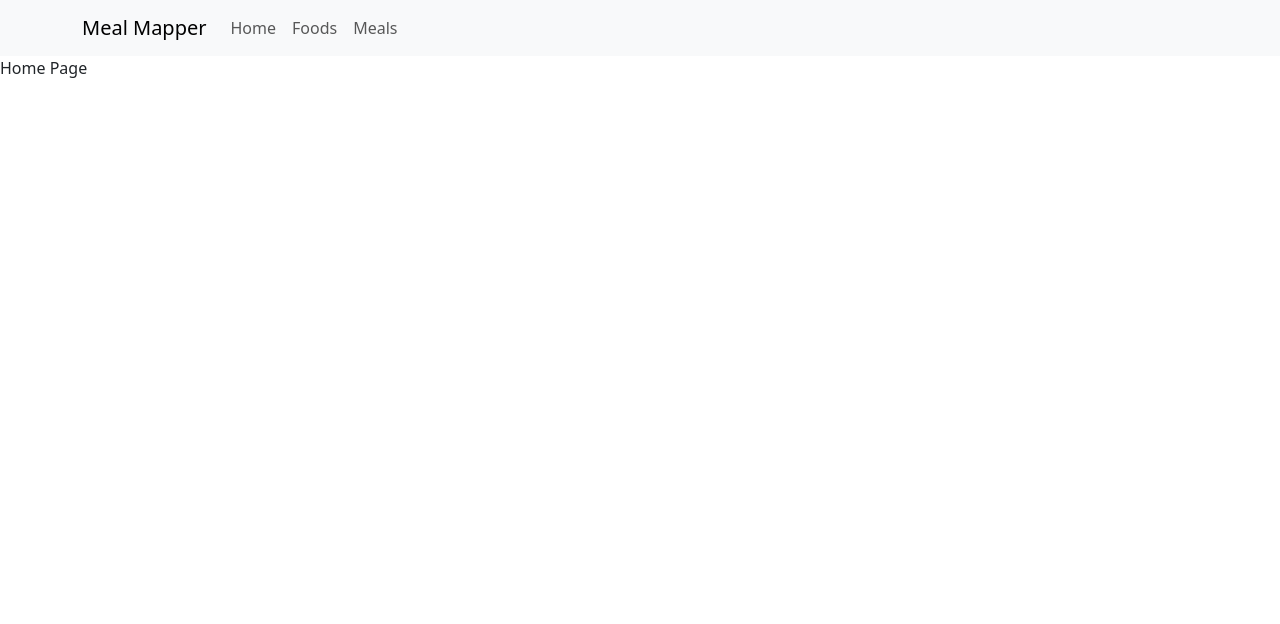
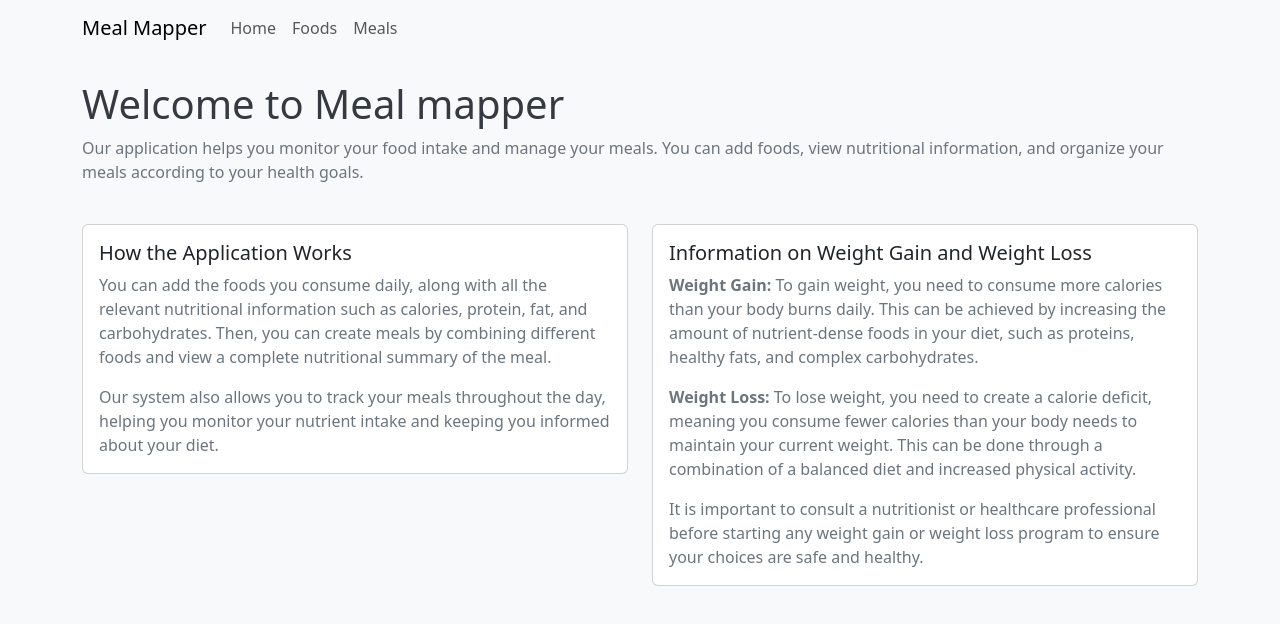
Before and after one commit to willgkm/meal-mapper, a React (Vite) app in the folder frontend/meal-mapper/: page / in a window 1280 px wide. Shown: the top 624 px of the page. Built offline with nearby package versions, Linux system fonts and the light colour scheme.

Commit message:
creating the homepage

```diff
--- a/frontend/meal-mapper/src/App.tsx
+++ b/frontend/meal-mapper/src/App.tsx
@@ -7,6 +7,7 @@ import Foods from './pages/food/foods';
 import Meals from './pages/meal/meals';
 import FoodForm from './pages/food/food-form/foods-form';
 import MealForm from './pages/meal/meal-form/meal-form';
+import HomePage from './pages/home/homepage';
 
 function App() {
 
@@ -16,7 +17,7 @@ function App() {
       <Header />
       <main>
         <Routes>
-          <Route path="/" element={<div>Home Page</div>} />
+          <Route path="/" element={<HomePage/>} />
           <Route path="/food" element={<Foods />} />
           <Route path="/food/new" element={<FoodForm />} />
           <Route path="/food/:id" element={<FoodForm />} />
--- /dev/null
+++ b/frontend/meal-mapper/src/pages/home/homepage.tsx
@@ -0,0 +1,51 @@
+import { Container, Row, Col, Card } from 'react-bootstrap';
+import './style.css'
+
+export default function HomePage() {
+  return (
+<Container className="my-4">
+      <Row className="mb-4">
+        <Col>
+          <h1>Welcome to Meal mapper</h1>
+          <p>
+            Our application helps you monitor your food intake and manage your meals. You can add foods, view nutritional information, and organize your meals according to your health goals.
+          </p>
+        </Col>
+      </Row>
+
+      <Row>
+        <Col md={6}>
+          <Card className="mb-4">
+            <Card.Body>
+              <Card.Title>How the Application Works</Card.Title>
+              <Card.Text>
+                You can add the foods you consume daily, along with all the relevant nutritional information such as calories, protein, fat, and carbohydrates.
+                Then, you can create meals by combining different foods and view a complete nutritional summary of the meal.
+              </Card.Text>
+              <Card.Text>
+                Our system also allows you to track your meals throughout the day, helping you monitor your nutrient intake and keeping you informed about your diet.
+              </Card.Text>
+            </Card.Body>
+          </Card>
+        </Col>
+
+        <Col md={6}>
+          <Card className="mb-4">
+            <Card.Body>
+              <Card.Title>Information on Weight Gain and Weight Loss</Card.Title>
+              <Card.Text>
+                <strong>Weight Gain:</strong> To gain weight, you need to consume more calories than your body burns daily. This can be achieved by increasing the amount of nutrient-dense foods in your diet, such as proteins, healthy fats, and complex carbohydrates.
+              </Card.Text>
+              <Card.Text>
+                <strong>Weight Loss:</strong> To lose weight, you need to create a calorie deficit, meaning you consume fewer calories than your body needs to maintain your current weight. This can be done through a combination of a balanced diet and increased physical activity.
+              </Card.Text>
+              <Card.Text>
+                It is important to consult a nutritionist or healthcare professional before starting any weight gain or weight loss program to ensure your choices are safe and healthy.
+              </Card.Text>
+            </Card.Body>
+          </Card>
+        </Col>
+      </Row>
+    </Container>
+  );
+}
--- /dev/null
+++ b/frontend/meal-mapper/src/pages/home/style.css
@@ -0,0 +1,11 @@
+body {
+    background-color: #f8f9fa;
+  }
+
+  h1, h2 {
+    color: #343a40;
+  }
+
+  p {
+    color: #6c757d;
+  }
```
